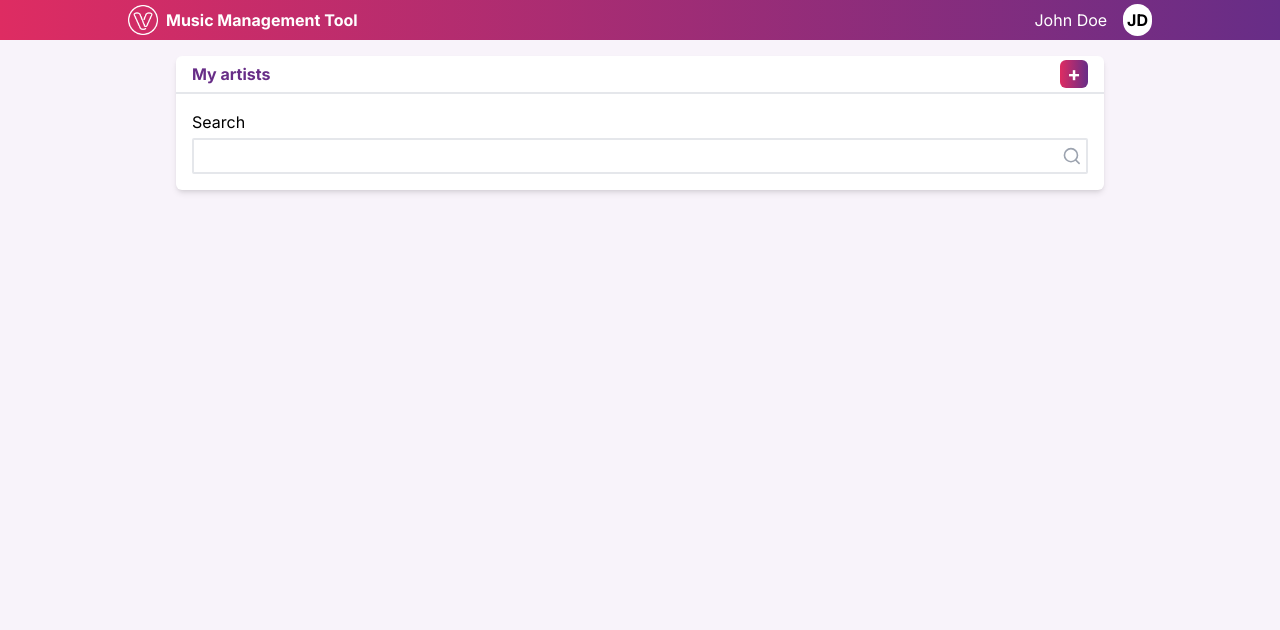
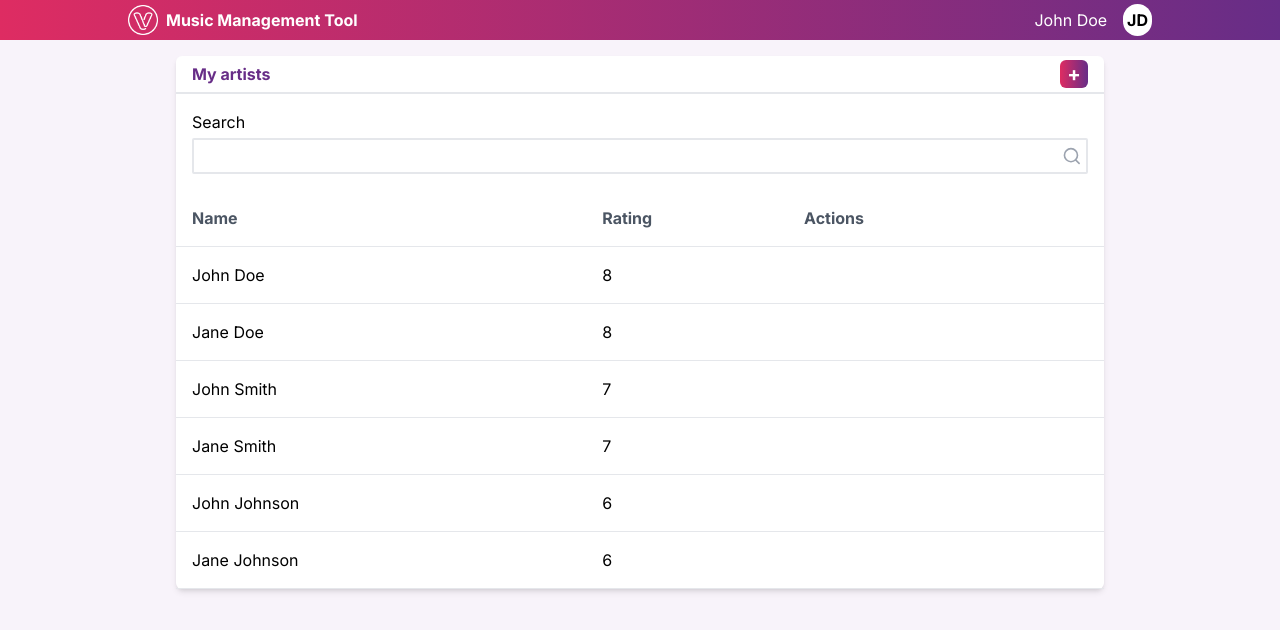
Before and after one commit to andrecampll/ventify, a Next.js app: page / in a window 1280 px wide. Shown: the top 630 px of the page. Built offline with nearby package versions, Linux system fonts and the light colour scheme.

Commit message:
feat: adds table component

```diff
--- a/src/app/(home)/components/artists-table.tsx
+++ b/src/app/(home)/components/artists-table.tsx
@@ -1,19 +1,20 @@
 import { Search } from 'lucide-react'
 
 import { Input } from '@/components/input'
+import { Table } from '@/components/table'
 
 export function ArtistsTable() {
   return (
     <div className="rounded-md bg-white shadow-md">
       <div className="flex items-center justify-between px-4 py-1">
-        <h1 className="text-secondary font-bold">My artists</h1>
-        <button className="from-primary to-secondary flex h-[28px] w-[28px] items-center justify-center rounded-md bg-gradient-to-r text-center">
+        <h1 className="font-bold text-secondary">My artists</h1>
+        <button className="flex h-[28px] w-[28px] items-center justify-center rounded-md bg-gradient-to-r from-primary to-secondary text-center">
           <span className="text-xl font-bold text-white">+</span>
         </button>
       </div>
 
-      <main className="border-t-2 p-4">
-        <div>
+      <main className="border-t-2 pt-4">
+        <div className="px-4">
           <label htmlFor="search">Search</label>
           <Input
             icon={<Search size={20} className="text-gray-400" />}
@@ -21,6 +22,10 @@ export function ArtistsTable() {
             id="search"
           />
         </div>
+
+        <div className="mt-4">
+          <Table />
+        </div>
       </main>
     </div>
   )
--- a/src/app/globals.css
+++ b/src/app/globals.css
@@ -2,18 +2,66 @@
 @tailwind components;
 @tailwind utilities;
 
-body {
-  color: rgb(var(--foreground-rgb));
-  background: linear-gradient(
-      to bottom,
-      transparent,
-      rgb(var(--background-end-rgb))
-    )
-    rgb(var(--background-start-rgb));
-}
+@layer base {
+  :root {
+    --background: 0 0% 100%;
+    --foreground: 222.2 84% 4.9%;
 
-@layer utilities {
-  .text-balance {
-    text-wrap: balance;
+    --card: 0 0% 100%;
+    --card-foreground: 222.2 84% 4.9%;
+
+    --popover: 0 0% 100%;
+    --popover-foreground: 222.2 84% 4.9%;
+
+    --primary: 222.2 47.4% 11.2%;
+    --primary-foreground: 210 40% 98%;
+
+    --secondary: 210 40% 96.1%;
+    --secondary-foreground: 222.2 47.4% 11.2%;
+
+    --muted: 210 40% 96.1%;
+    --muted-foreground: 215.4 16.3% 46.9%;
+
+    --accent: 210 40% 96.1%;
+    --accent-foreground: 222.2 47.4% 11.2%;
+
+    --destructive: 0 84.2% 60.2%;
+    --destructive-foreground: 210 40% 98%;
+
+    --border: 214.3 31.8% 91.4%;
+    --input: 214.3 31.8% 91.4%;
+    --ring: 222.2 84% 4.9%;
+
+    --radius: 0.5rem;
+  }
+
+  .dark {
+    --background: 222.2 84% 4.9%;
+    --foreground: 210 40% 98%;
+
+    --card: 222.2 84% 4.9%;
+    --card-foreground: 210 40% 98%;
+
+    --popover: 222.2 84% 4.9%;
+    --popover-foreground: 210 40% 98%;
+
+    --primary: 210 40% 98%;
+    --primary-foreground: 222.2 47.4% 11.2%;
+
+    --secondary: 217.2 32.6% 17.5%;
+    --secondary-foreground: 210 40% 98%;
+
+    --muted: 217.2 32.6% 17.5%;
+    --muted-foreground: 215 20.2% 65.1%;
+
+    --accent: 217.2 32.6% 17.5%;
+    --accent-foreground: 210 40% 98%;
+
+    --destructive: 0 62.8% 30.6%;
+    --destructive-foreground: 210 40% 98%;
+
+    --border: 217.2 32.6% 17.5%;
+    --input: 217.2 32.6% 17.5%;
+    --ring: 212.7 26.8% 83.9%;
   }
 }
--- a/src/components/header.tsx
+++ b/src/components/header.tsx
@@ -2,7 +2,7 @@ import Image from 'next/image'
 
 export function Header() {
   return (
-    <header className="from-primary to-secondary bg-gradient-to-r px-4 py-1 md:px-12">
+    <header className="bg-gradient-to-r from-primary to-secondary px-4 py-1 md:px-12">
       <div className="m-auto flex max-w-5xl items-center justify-between">
         <div className="flex items-center gap-2">
           <Image alt="logo" width={30} height={30} src="/logo.png" />
--- /dev/null
+++ b/src/components/table.tsx
@@ -0,0 +1,69 @@
+import { FaTrash, FaYoutube } from 'react-icons/fa'
+import { FaPencil } from 'react-icons/fa6'
+
+import { Tooltip } from './ui/tooltip'
+
+const artistsData = [
+  {
+    name: 'John Doe',
+    rating: 8,
+  },
+  {
+    name: 'Jane Doe',
+    rating: 8,
+  },
+  {
+    name: 'John Smith',
+    rating: 7,
+  },
+  {
+    name: 'Jane Smith',
+    rating: 7,
+  },
+  {
+    name: 'John Johnson',
+    rating: 6,
+  },
+  {
+    name: 'Jane Johnson',
+    rating: 6,
+  },
+]
+
+export function Table() {
+  return (
+    <table className="mt-4 w-full">
+      <thead className="border-b border-gray-200">
+        <tr>
+          <th className="p-4 text-left text-gray-600">Name</th>
+          <th className="p-4 pl-0 text-left text-gray-600">Rating</th>
+          <th className="p-4 pl-0 text-left text-gray-600">Actions</th>
+        </tr>
+      </thead>
+      <tbody>
+        {artistsData.map((artist) => (
+          <tr
+            key={artist.name}
+            className="group border-b border-gray-200 hover:bg-background hover:text-secondary"
+          >
+            <td className="p-4">{artist.name}</td>
+            <td className="p-4 pl-0">{artist.rating}</td>
+            <td className="none p-4 pl-0 ">
+              <div className="invisible flex items-center gap-4 group-hover:visible">
+                <Tooltip message="Watch">
+                  <FaYoutube size={20} />
+                </Tooltip>
+                <Tooltip message="Edit">
+                  <FaPencil size={15} />
+                </Tooltip>
+                <Tooltip message="Delete">
+                  <FaTrash size={15} />
+                </Tooltip>
+              </div>
+            </td>
+          </tr>
+        ))}
+      </tbody>
+    </table>
+  )
+}
--- /dev/null
+++ b/src/components/ui/tooltip.css
@@ -0,0 +1,81 @@
+@import '@radix-ui/colors/black-alpha.css';
+@import '@radix-ui/colors/violet.css';
+
+/* reset */
+button {
+  all: unset;
+}
+
+.TooltipContent {
+  border-radius: 4px;
+  padding: 10px 15px;
+  font-size: 15px;
+  line-height: 1;
+  color: white;
+  background-color: black;
+  box-shadow: hsl(206 22% 7% / 35%) 0px 10px 38px -10px, hsl(206 22% 7% / 20%) 0px 10px 20px -15px;
+  user-select: none;
+  animation-duration: 400ms;
+  animation-timing-function: cubic-bezier(0.16, 1, 0.3, 1);
+  will-change: transform, opacity;
+}
+.TooltipContent[data-state='delayed-open'][data-side='top'] {
+  animation-name: slideDownAndFade;
+}
+.TooltipContent[data-state='delayed-open'][data-side='right'] {
+  animation-name: slideLeftAndFade;
+}
+.TooltipContent[data-state='delayed-open'][data-side='bottom'] {
+  animation-name: slideUpAndFade;
+}
+.TooltipContent[data-state='delayed-open'][data-side='left'] {
+  animation-name: slideRightAndFade;
+}
+
+.TooltipArrow {
+  fill: black;
+}
+
+@keyframes slideUpAndFade {
+  from {
+    opacity: 0;
+    transform: translateY(2px);
+  }
+  to {
+    opacity: 1;
+    transform: translateY(0);
+  }
+}
+
+@keyframes slideRightAndFade {
+  from {
+    opacity: 0;
+    transform: translateX(-2px);
+  }
+  to {
+    opacity: 1;
+    transform: translateX(0);
+  }
+}
+
+@keyframes slideDownAndFade {
+  from {
+    opacity: 0;
+    transform: translateY(-2px);
+  }
+  to {
+    opacity: 1;
+    transform: translateY(0);
+  }
+}
+
+@keyframes slideLeftAndFade {
+  from {
+    opacity: 0;
+    transform: translateX(2px);
+  }
+  to {
+    opacity: 1;
+    transform: translateX(0);
+  }
+}
--- /dev/null
+++ b/src/components/ui/tooltip.tsx
@@ -0,0 +1,26 @@
+'use client'
+
+import './tooltip.css'
+
+import * as RadixTooltip from '@radix-ui/react-tooltip'
+
+type TooltipProps = {
+  children: React.ReactNode
+  message: string
+}
+
+export function Tooltip({ children, message }: TooltipProps) {
+  return (
+    <RadixTooltip.Provider>
+      <RadixTooltip.Root>
+        <RadixTooltip.Trigger asChild>{children}</RadixTooltip.Trigger>
+        <RadixTooltip.Portal>
+          <RadixTooltip.Content className="TooltipContent" sideOffset={5}>
+            {message}
+            <RadixTooltip.Arrow className="TooltipArrow" />
+          </RadixTooltip.Content>
+        </RadixTooltip.Portal>
+      </RadixTooltip.Root>
+    </RadixTooltip.Provider>
+  )
+}
--- /dev/null
+++ b/src/lib/utils.ts
@@ -0,0 +1,6 @@
+import { type ClassValue, clsx } from "clsx"
+import { twMerge } from "tailwind-merge"
+
+export function cn(...inputs: ClassValue[]) {
+  return twMerge(clsx(inputs))
+}
```
Also changed, not shown: package.json (+8 -1 lines), 1 other file (tests, documents, lock files or other folders).
